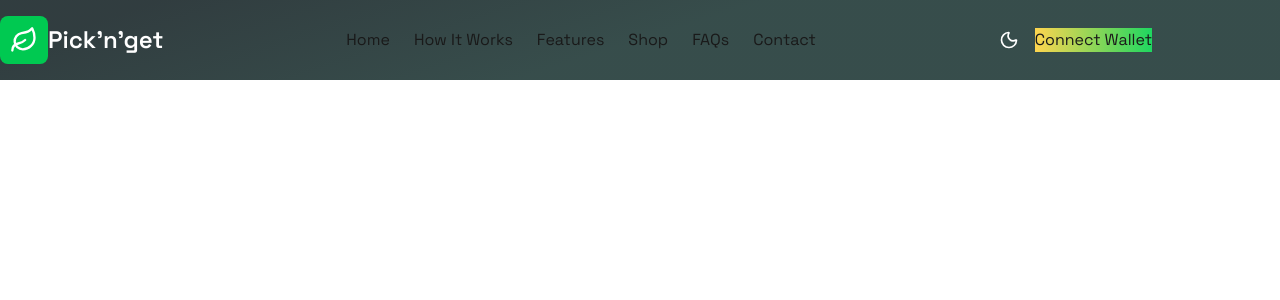
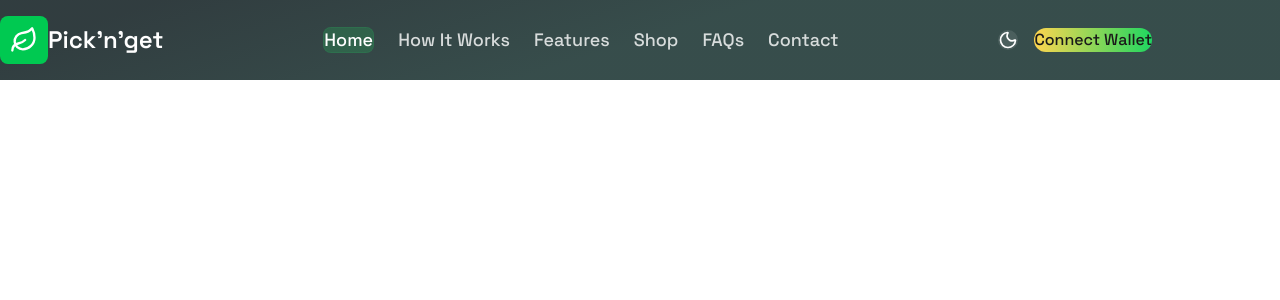
Before and after one commit to kemsguy7/pick-n-get-fe, a Next.js app: page / in a window 1280 px wide. Shown: the top 300 px of the page. Built offline with nearby package versions, Linux system fonts and the light colour scheme.

Commit message:
removed import to fix build errors

```diff
--- a/app/components/layout/Header.tsx
+++ b/app/components/layout/Header.tsx
@@ -120,9 +120,8 @@ const Header: React.FC<HeaderProps> = ({ className = '' }) => {
               </button>
 
               {/* Connect Wallet Button */}
-              <button className="
-                gradient-button  text-black font-semibold px-4 py-4 lg:px-6 lg:py-6
-                rounded-full border border-white/10 hover:shadow-lg
+              <button className="gradient-button font-semibold px-4 py-4 lg:px-6 lg:py-6
+                rounded-full  border-white/10 hover:shadow-lg
                 transition-all duration-200 focus-visible text-sm lg:text-base md:font-medium
               ">
                 Connect Wallet
--- a/app/globals.css
+++ b/app/globals.css
@@ -1,6 +1,7 @@
 @import url('https://fonts.googleapis.com/css2?family=Space+Grotesk:wght@300;400;500;600;700&display=swap');
 @import "tailwindcss";
-@import "tailwindcss/preflight";
+/* @import "tailwindcss/preflight"; */
+/* @import 'tw-animate-css'; */
 
 
 :root {
@@ -59,7 +60,7 @@ a {
     background: linear-gradient(162.26deg, var(--header-bg-start) 10.67%, var(--header-bg-end) 50.23%);
   }
 
-  .gradient-button {
+   .gradient-button {
     background: linear-gradient(90deg, var(--primary-yellow) 0%, var(--primary-green) 100%);
   }
 
--- a/app/page.tsx
+++ b/app/page.tsx
@@ -1,5 +1,3 @@
-import Image from "next/image";
-import styles from "./page.module.css";
 import Header from "./components/layout/Header";
 
 
```
